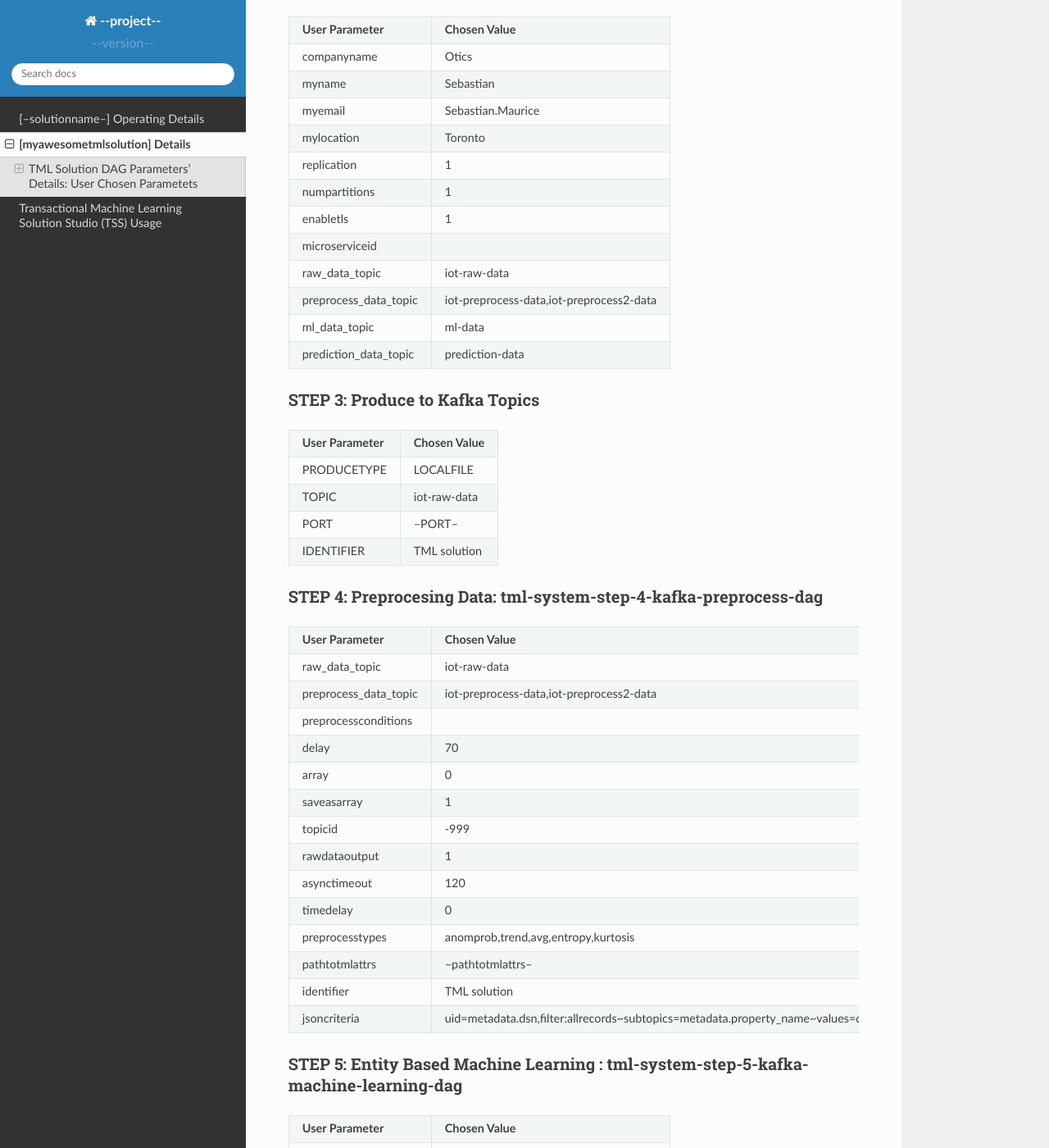
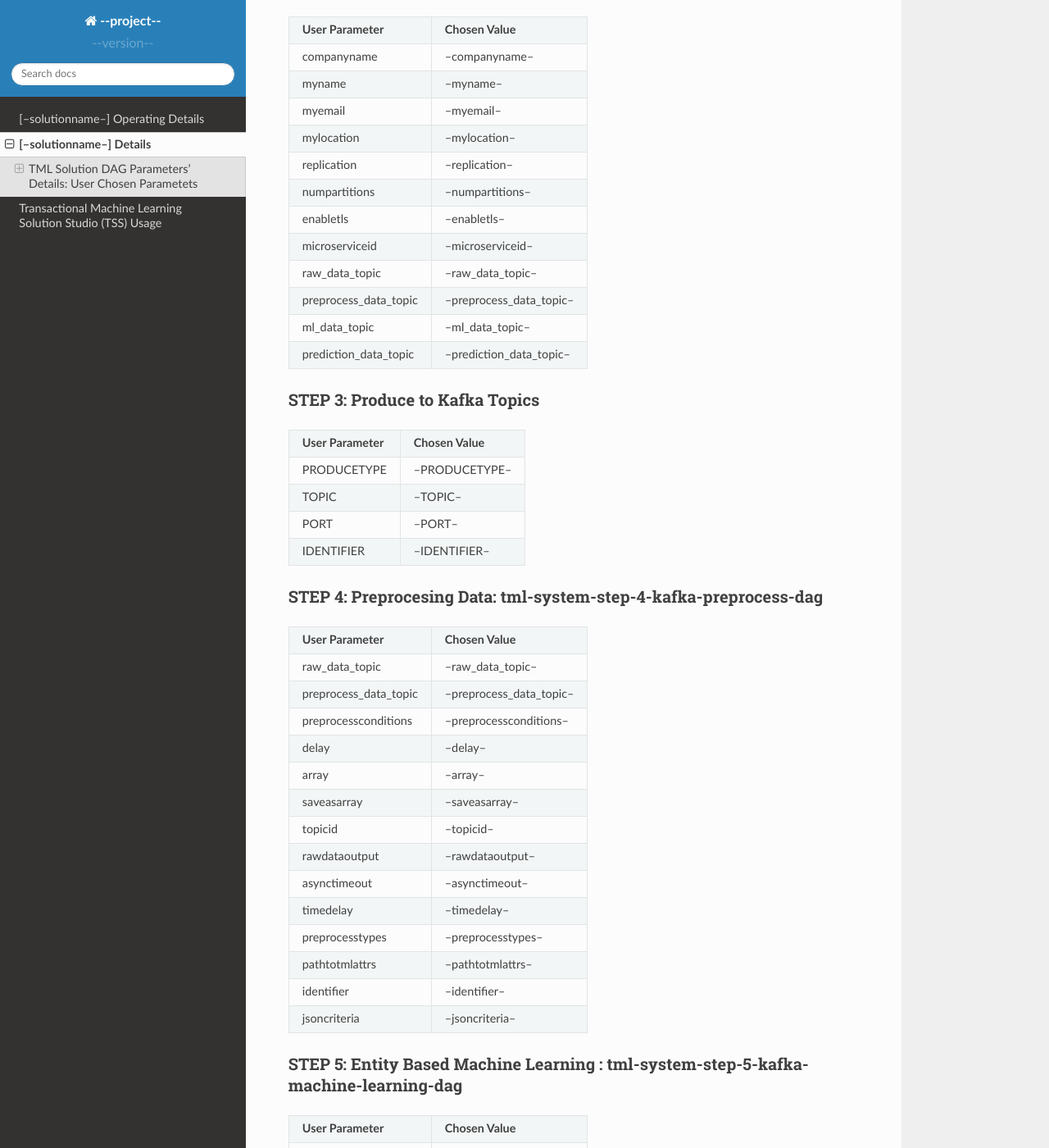
Before and after one commit to vanesalcb06/tssproject2-2b5c, a Sphinx documentation site: the page built from docs/source/details.rst, in a window 1280 px wide and 1400 px high, scrolled down 643 px. Shown: the whole window at 82% size. Built offline with Sphinx 7.4.7 and the Read the Docs theme 2.0.0, drawn with Linux system fonts in a browser that asks for light colours; some of the changed text lies outside the part shown.

Commit message:
Update details.rst

```diff
--- a/docs/source/details.rst
+++ b/docs/source/details.rst
@@ -1,4 +1,4 @@
-[myawesometmlsolution] Details
+[--solutionname--] Details
 ============================
 
 TML Solution DAG Parameters' Details: User Chosen Parametets
@@ -12,19 +12,19 @@ STEP 1: Get TML Core Params: tml_system_step_1_getparams_dag
    * - **User Parameter**
      - **Chosen Value**
    * - solutionname
-     - myawesometmlsolution
+     - --solutionname--
    * - solutiontitle
-     - My Solution Title
+     - --solutiontitle--
    * - solutiondescription
-     - This is an awesome real-time solution built by TSS
+     - --solutiondescription--
    * - brokerhost
-     - 127.0.0.1
+     - --brokerhost--
    * - brokerport
-     - 9092
+     - --brokerport--
    * - cloudusername
-     - None
+     - --cloudusername--
    * - ingestdatamethod
-     - localfile
+     - --ingestdatamethod--
 
 STEP 2: Create Kafka Topics: tml_system_step_2_kafka_createtopic_dag
 ^^^^^^^^^^^^^^^^^^^^^^^^^^^^^^^^^^
@@ -34,29 +34,29 @@ STEP 2: Create Kafka Topics: tml_system_step_2_kafka_createtopic_dag
    * - **User Parameter**
      - **Chosen Value**
    * - companyname
-     - Otics
+     - --companyname--
    * - myname
-     - Sebastian
+     - --myname--
    * - myemail
-     - Sebastian.Maurice
+     - --myemail--
    * - mylocation
-     - Toronto
+     - --mylocation--
    * - replication
-     - 1
+     - --replication--
    * - numpartitions
-     - 1
+     - --numpartitions--
    * - enabletls
-     - 1
+     - --enabletls--
    * - microserviceid
-     -
+     - --microserviceid--
    * - raw_data_topic
-     - iot-raw-data
+     - --raw_data_topic--
    * - preprocess_data_topic
-     - iot-preprocess-data,iot-preprocess2-data
+     - --preprocess_data_topic--
    * - ml_data_topic
-     - ml-data
+     - --ml_data_topic--
    * - prediction_data_topic
-     - prediction-data
+     - --prediction_data_topic--
 
 STEP 3: Produce to Kafka Topics
 ^^^^^^^^^^^^^^^^^^^^^^^^^^^^^^^^^^
@@ -66,13 +66,13 @@ STEP 3: Produce to Kafka Topics
    * - **User Parameter**
      - **Chosen Value**
    * - PRODUCETYPE
-     - LOCALFILE
+     - --PRODUCETYPE--
    * - TOPIC
-     - iot-raw-data
+     - --TOPIC--
    * - PORT
      - --PORT--
    * - IDENTIFIER
-     - TML solution
+     - --IDENTIFIER--
 
 STEP 4: Preprocesing Data: tml-system-step-4-kafka-preprocess-dag
 ^^^^^^^^^^^^^^^^^^^^^^^^^^^^^^^^^^
@@ -82,33 +82,33 @@ STEP 4: Preprocesing Data: tml-system-step-4-kafka-preprocess-dag
    * - **User Parameter**
      - **Chosen Value**
    * - raw_data_topic
-     - iot-raw-data
+     - --raw_data_topic--
    * - preprocess_data_topic
-     - iot-preprocess-data,iot-preprocess2-data
+     - --preprocess_data_topic--
    * - preprocessconditions
-     -
+     - --preprocessconditions--
    * - delay
-     - 70
+     - --delay--
    * - array
-     - 0
+     - --array--
    * - saveasarray
-     - 1
+     - --saveasarray--
    * - topicid
-     - -999
+     - --topicid--
    * - rawdataoutput
-     - 1
+     - --rawdataoutput--
    * - asynctimeout
-     - 120
+     - --asynctimeout--
    * - timedelay
-     - 0
+     - --timedelay--
    * - preprocesstypes
-     - anomprob,trend,avg,entropy,kurtosis
+     - --preprocesstypes--
    * - pathtotmlattrs
      - --pathtotmlattrs--
    * - identifier
-     - TML solution
+     - --identifier--
    * - jsoncriteria
-     - uid=metadata.dsn,filter:allrecords~subtopics=metadata.property_name~values=datapoint.value~identifiers=metadata.display_name~datetime=datapoint.updated_at~msgid=datapoint.id~latlong=lat:long
+     - --jsoncriteria--
 
 STEP 5: Entity Based Machine Learning : tml-system-step-5-kafka-machine-learning-dag
 ^^^^^^^^^^^^^^^^^^^^^^^^^^^^^^^^^^
@@ -118,13 +118,13 @@ STEP 5: Entity Based Machine Learning : tml-system-step-5-kafka-machine-learning
    * - **User Parameter**
      - **Chosen Value**
    * - preprocess_data_topic
-     - iot-preprocess-data,iot-preprocess2-data
+     - --preprocess_data_topic--
    * - ml_data_topic
-     - ml-data
+     - --ml_data_topic--
    * - modelruns
      - --modelruns--
    * - offset
-     - -1
+     - --offset--
    * - islogistic
      - --islogistic--
    * - networktimeout
@@ -138,7 +138,7 @@ STEP 5: Entity Based Machine Learning : tml-system-step-5-kafka-machine-learning
    * - rollbackoffsets
      - --rollbackoffsets--
    * - topicid
-     - -999
+     - --topicid--
    * - consumefrom
      - --consumefrom--
    * - fullpathtotrainingdata
@@ -160,7 +160,7 @@ STEP 6: Entity Based Predictions: tml-system-step-6-kafka-predictions-dag
    * - **User Parameter**
      - **Chosen Value**
    * - preprocess_data_topic
-     - iot-preprocess-data,iot-preprocess2-data
+     - --preprocess_data_topic--
    * - ml_prediction_topic
      - --ml_prediction_topic--
    * - streamstojoin
@@ -170,19 +170,17 @@ STEP 6: Entity Based Predictions: tml-system-step-6-kafka-predictions-dag
    * - consumefrom
      - --consumefrom--
    * - offset
-     - -1
+     - --offset--
    * - delay
-     - 70
+     - --delay--
    * - usedeploy
      - --usedeploy--
    * - networktimeout
      - --networktimeout--
-   * - preprocess_data_topic
-     - iot-preprocess-data,iot-preprocess2-data
    * - maxrows
      - --maxrows--
    * - topicid
-     - -999
+     - --topicid--
    * - pathtoalgos
      - --pathtoalgos--
 
@@ -194,19 +192,19 @@ STEP 7: Real-Time Visualization: tml-system-step-7-kafka-visualization-dag
    * - **User Parameter**
      - **Chosen Value**
    * - vipervizport
-     - 54881
+     - --vipervizport--
    * - topic
-     - iot-preprocess
+     - --topic--
    * - secure
-     - 1
+     - --secure--
    * - offset
-     - -1
+     - --offset--
    * - append
-     - 0
+     - --append--
    * - chip
-     - AMD64
+     - --chip--
    * - rollbackoffset
-     - 500
+     - --rollbackoffset--
 
 STEP 8: tml_system_step_8_deploy_solution_to_docker_dag
 ^^^^^^^^^^^^^^^^^^^^^
```
